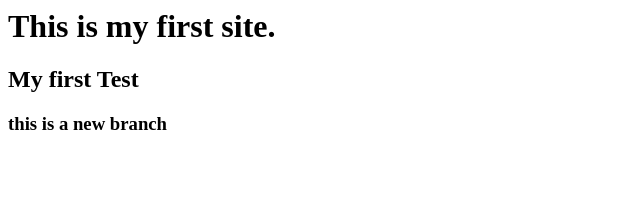
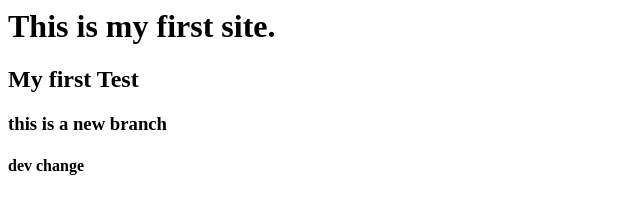
Before and after one commit to Sambitdas-qa/WebTest1108, a plain HTML site: page index.html in a window 1280 px wide. Shown: the full height of the page, 0-640 px from the left. Drawn offline with Linux system fonts and the light colour scheme.

Commit message:
dev change

```diff
--- a/index.html
+++ b/index.html
@@ -5,3 +5,4 @@
     My first Test
     </h2>
     <h3>this is a new branch</h3>
+    <h4>dev change</h4>
```
